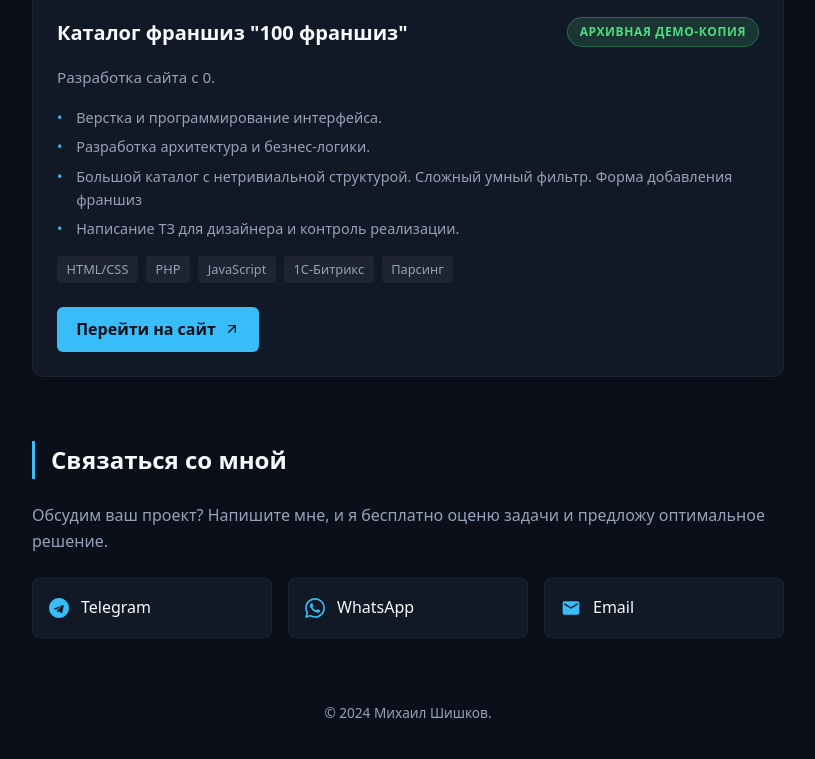
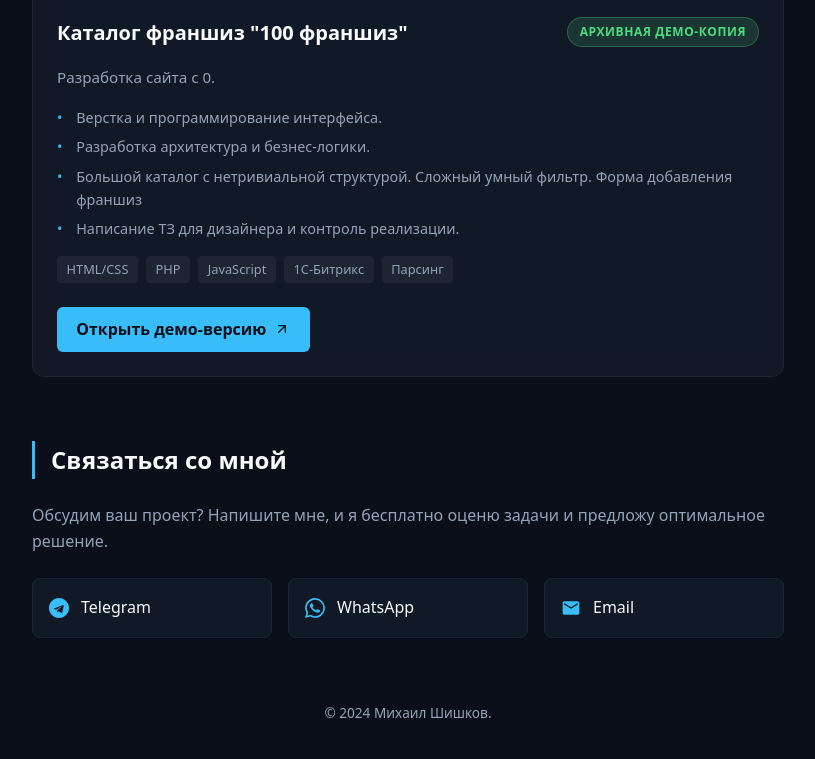
Before and after one commit to saitbl/saitbl.github.io, a plain HTML site: page index.html in a window 1280 px wide. Shown: the part 2293-3052 px from the top of the page, without its empty margins (232-1047 px from the left). Drawn offline with Linux system fonts and the light colour scheme.

Commit message:
Добавлено 3 проекта 3

```diff
--- a/index.html
+++ b/index.html
@@ -425,7 +425,7 @@
                         <span class="tech-tag">Парсинг</span>
                     </div>
                     <a href="https://saitbl.github.io/projects/100franshiz/" class="btn" target="_blank">
-                        Перейти на сайт
+                        Открыть демо-версию
                         <svg width="16" height="16" viewBox="0 0 24 24" fill="none" stroke="currentColor" stroke-width="2" stroke-linecap="round" stroke-linejoin="round"><path d="M7 17L17 7M17 7H7M17 7V17"/></svg>
                     </a>
                 </div>
```
